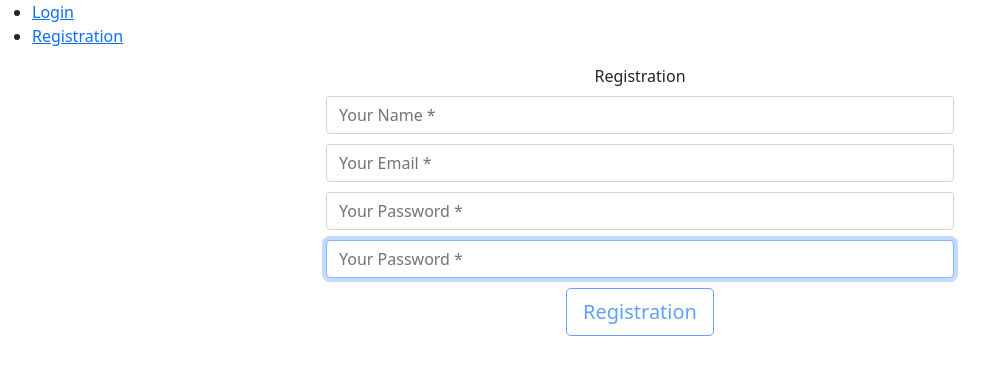
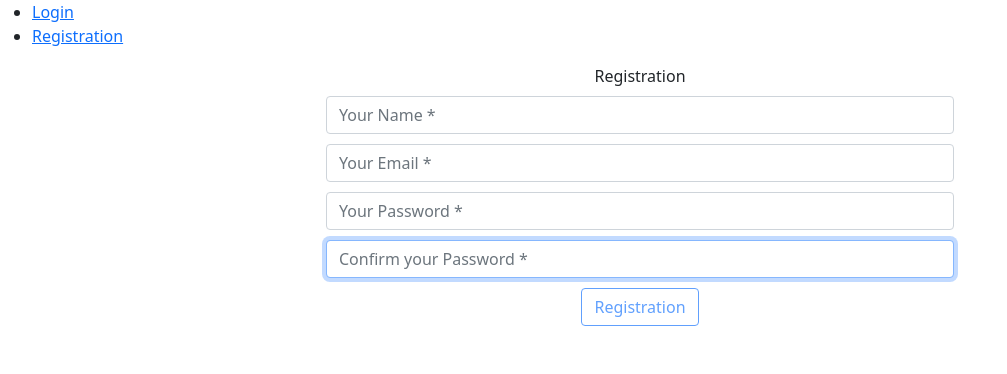
Before and after one commit to giussp08/reactTutorial, a React (Create React App) app: page /login in a window 1280 px wide. Both pictures are taken after a click on the button "Registration". Shown: the top 374 px of the page, without its empty margins (0-1007 px from the left). Built offline with nearby package versions, Linux system fonts and the light colour scheme.

Commit message:
finished Navigate

```diff
--- a/src/App.tsx
+++ b/src/App.tsx
@@ -40,6 +40,7 @@ return (
           <Route exact path="/home">
             <Home />
           </Route>
+          <Redirect to="/login" />
         </Switch>
       </div>
     </Router>
--- a/src/pages/login/Login.tsx
+++ b/src/pages/login/Login.tsx
@@ -11,7 +11,6 @@ function Login() {
   const [email, setEmail] = useState("");
   const [password, setPassword] = useState("");
   let history = useHistory();
-  const [show, setShow] = useState(true);
 
   function handleSubmit(event: any) {
     console.log(event);
@@ -23,7 +22,7 @@ function Login() {
       history.push("/home");
     }
     else {
-
+      alert("Wrong Credentials");
     }
   }
 
@@ -57,7 +56,7 @@ function Login() {
           />
         </Col>
       </Row>
-      <Button variant="primary" onClick={handleLogin}>Login</Button>{" "}
+      <Button variant="primary" onClick={handleLogin} >Login</Button>{" "}
       <Button variant="link" onClick={handleClick}>Registration</Button>
     </div>
   );
--- a/src/pages/registration/Registration.tsx
+++ b/src/pages/registration/Registration.tsx
@@ -66,12 +66,12 @@ export default function Login() {
               autoFocus
               type="password1"
               value={password1}
-              placeholder="Your Password *"
+              placeholder="Confirm your Password *"
               onChange={(e) => setPassword1(e.target.value)}
             />
             </Col>
         </Row>
-        <Button variant="outline-primary" size="lg" type="submit" disabled={!(name.length>0 && email.length>0 && password.length>0 && password == password1)}>
+        <Button variant="outline-primary" type="submit" disabled={!(name.length>0 && email.length>0 && password.length>0 && password == password1)}>
           Registration
         </Button>
      </div>
```
